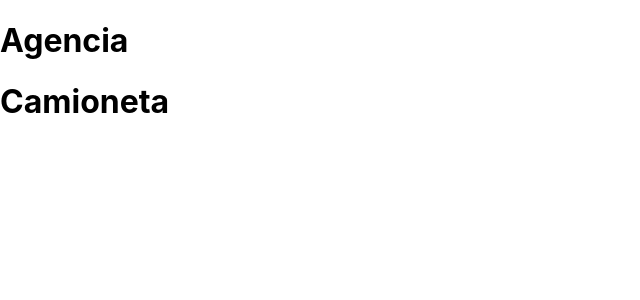
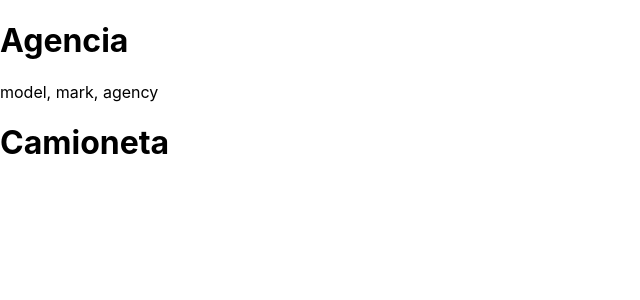
Before and after one commit to ItsDavidHdez/test-pwa, a React (Create React App) app: page / in a window 1280 px wide. Shown: the top 300 px of the page, without its empty margins (0-640 px from the left). Built offline with nearby package versions, Linux system fonts and the light colour scheme.

Commit message:
Act 2 done

```diff
--- a/src/Agencia.js
+++ b/src/Agencia.js
@@ -1,9 +1,31 @@
-import React from "react";
+import React, { useState, useRef } from "react";
+import { ItemContext } from "./context/ItemContext";
 
 const Agencia = () => {
+  const { item } = React.useContext(ItemContext);
+
+  const [modeloState, setModeloState] = useState(item.modelo);
+  const [marcaState, setMarcaState] = useState(item.marca);
+  const [agenciaState, setAgenciaState] = useState(item.agencia);
+
+  let loading = useRef("");
+
+  React.useEffect(() => {
+    if (!modeloState || !marcaState || !agenciaState) {
+      loading.current = "Sin datos... :(";
+    }
+  }, [modeloState, marcaState, agenciaState]);
+
   return (
     <>
       <h1>Agencia</h1>
+      {!loading.current ? (
+        <p>
+          {modeloState}, {marcaState}, {agenciaState}
+        </p>
+      ) : (
+        <p>{loading.current}</p>
+      )}
     </>
   );
 };
```
